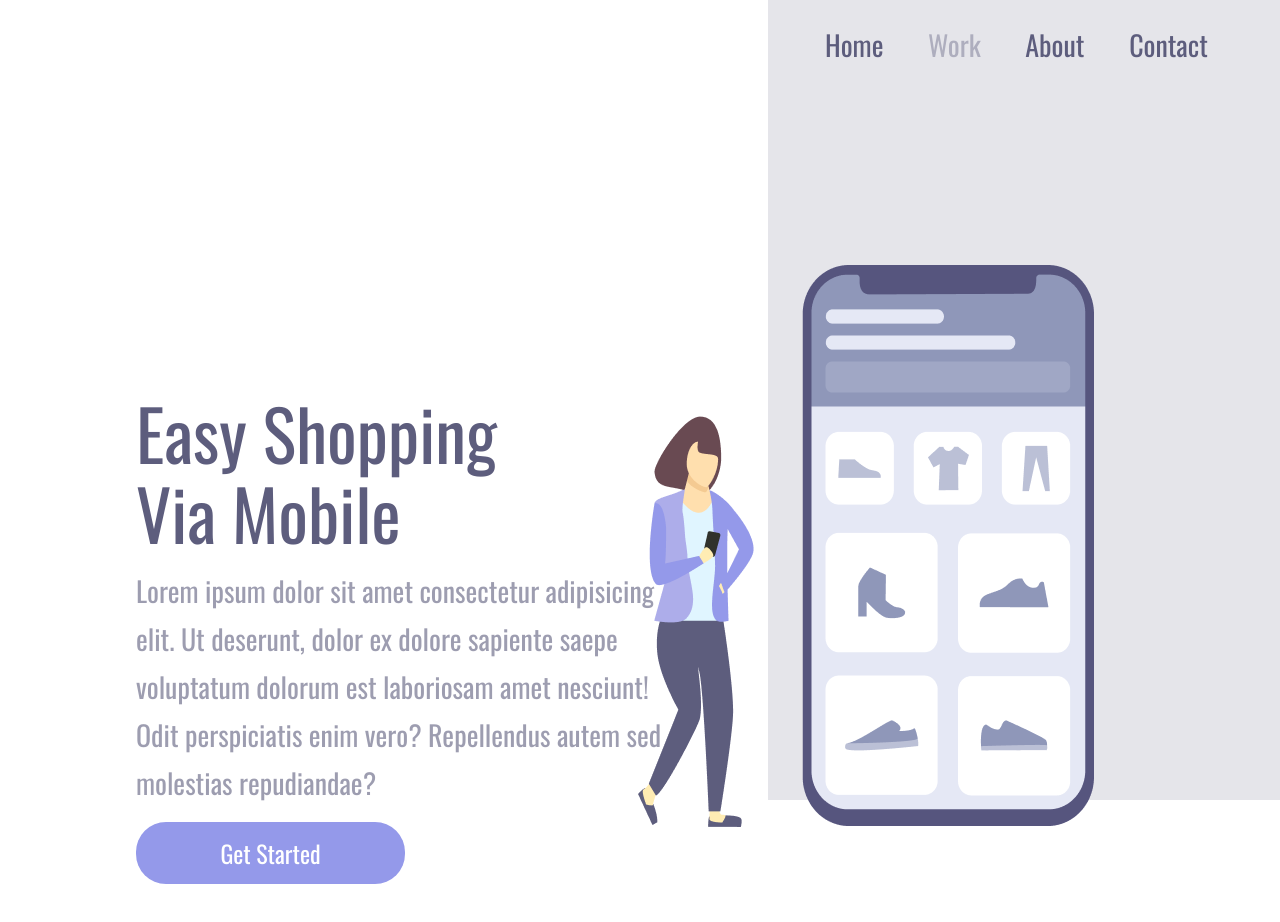
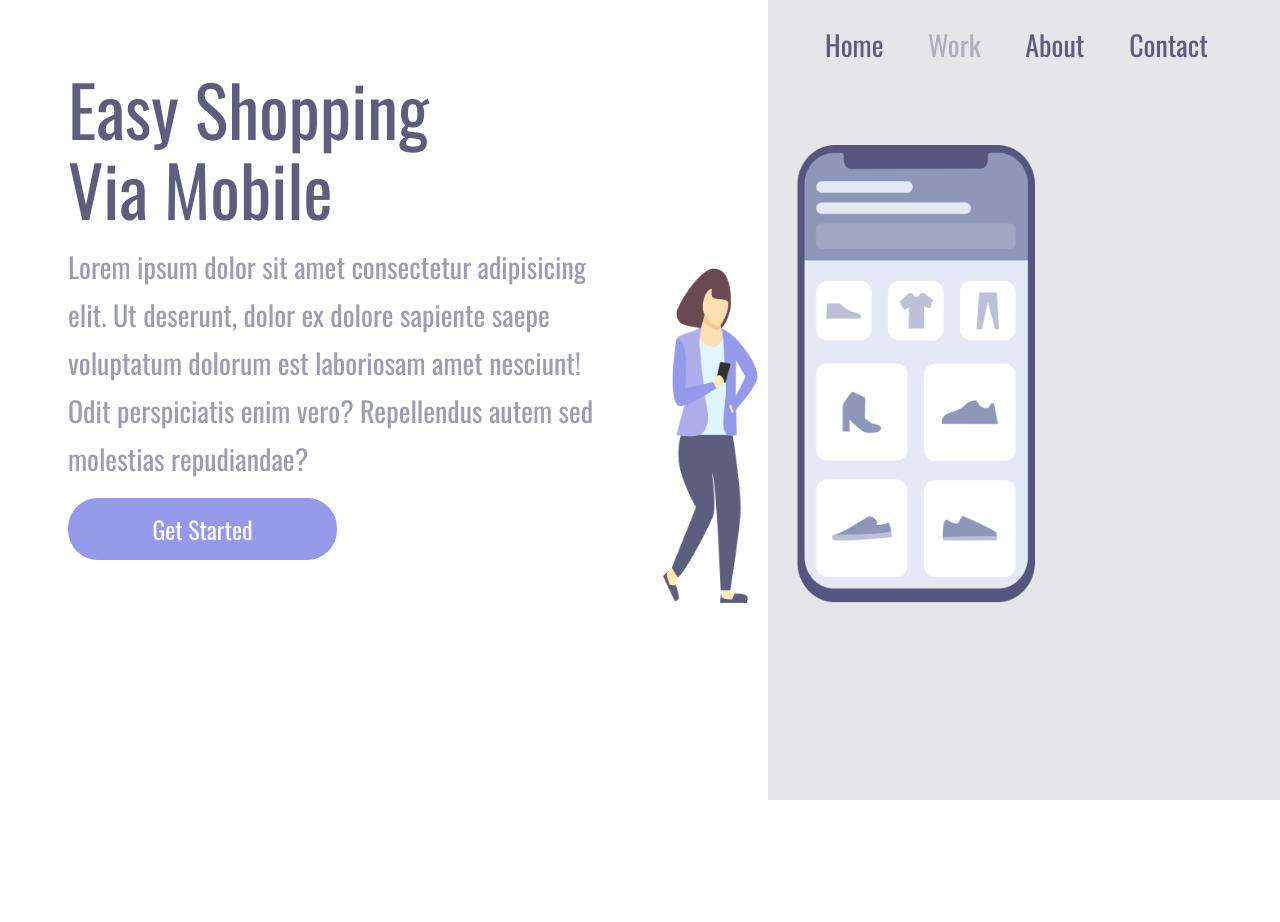
Before and after one commit to xMatheus01x/Shopping, a plain HTML site: page index.html in a window 1280 px wide. After the commit the page ends 800 px from the top, so only its background shows below. Drawn offline with nearby package versions, Linux system fonts and the light colour scheme.

Commit message:
Auterações largura do container right, alterações na img e alteração no padding do container left

```diff
--- a/style.css
+++ b/style.css
@@ -15,22 +15,22 @@
 .container-left {
     display: inline-block;
     width: 60%;
-    padding: 136px;
-    margin-top: 20%;
+    padding: 68px;
 }
 
 .container-right {
     display: inline-block;
     background-color: rgb(93,93,125,0.16);
     height: 100vh;
-    width: 40%;
+    width: 41%;
     position: absolute;
 }
 
 img {
     position: relative;
-    top: 25%;
-    right: 130px;
+    top: 10%;
+    right: 105px;
+    height: 458px;
 }
 
 h1 {
```
